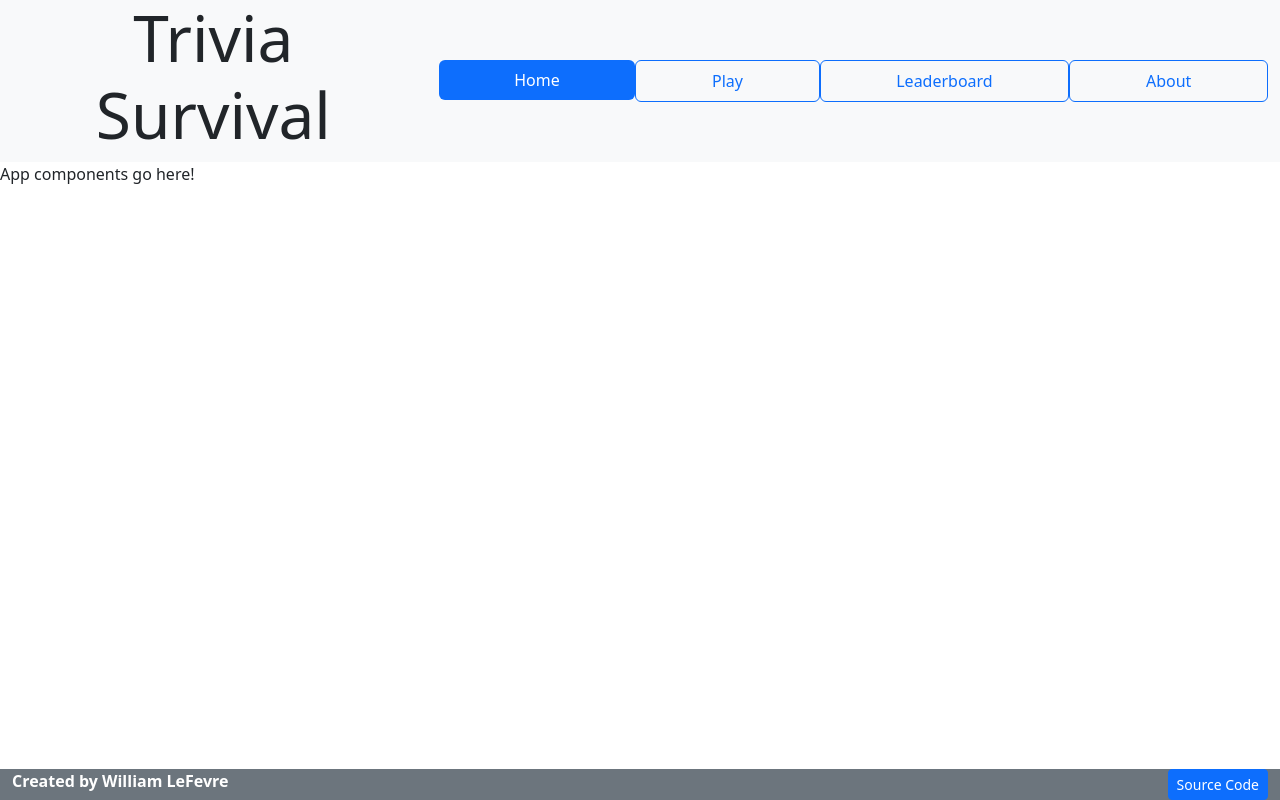
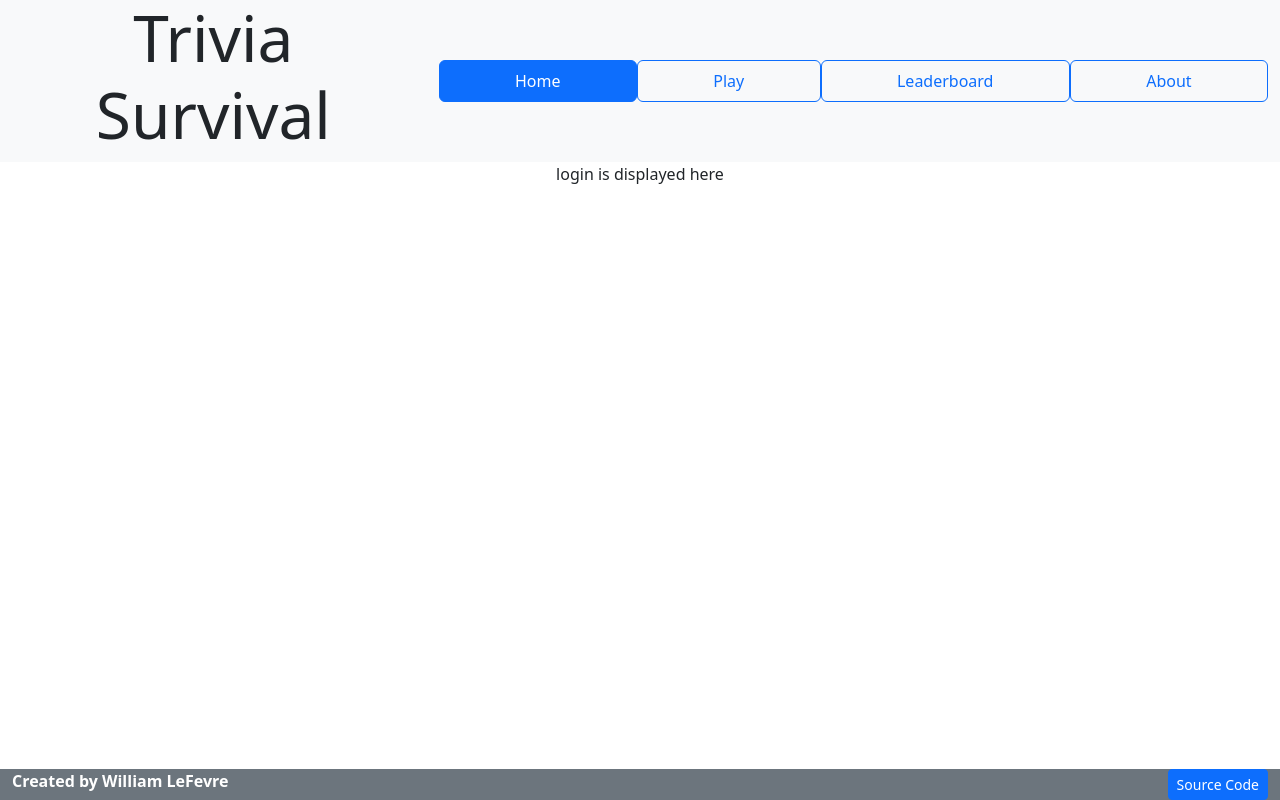
Before and after one commit to WilliamLeFevre/startup, a React (Vite) app: page / in a window 1280 px wide. Built offline with nearby package versions, Linux system fonts and the light colour scheme.

Commit message:
Set up routing in my app.jsx

```diff
--- a/src/app.jsx
+++ b/src/app.jsx
@@ -1,10 +1,15 @@
 import React from "react";
 import "bootstrap/dist/css/bootstrap.min.css";
 import "./app.css";
+import {BrowserRouter, NavLink, Route, Routes} from "react-router-dom";
+import {Login} from "./login/login";
+import {Play} from "./play/play";
+import {Leaderboard} from "./leaderboard/leaderboard";
+import {About} from "./about/about";
 
 export default function App() {
     return (
-
+        <BrowserRouter>
             <body>
                 <header>
                     <div className="container-fluid bg-light">
@@ -15,16 +20,16 @@
                             <div className="col-8">
                                 <ul className="nav nav-pills nav-fill">
                                     <li className="nav-item">
-                                    <a className="nav-link active" href="index.html">Home</a>
+                                        <NavLink className="nav-link border border-primary" to="">Home</NavLink>
                                     </li>
                                     <li className="nav-item">
-                                    <a className="nav-link border border-primary" href="play.html">Play</a>
+                                        <NavLink className="nav-link border border-primary" to="play">Play</NavLink>
                                     </li>
                                     <li className="nav-item">
-                                    <a className="nav-link border border-primary" href="leaderboard.html">Leaderboard</a>
+                                        <NavLink className="nav-link border border-primary" to="leaderboard">Leaderboard</NavLink>
                                     </li>
                                     <li className="nav-item">
-                                    <a className="nav-link border border-primary" href="about.html">About</a>
+                                        <NavLink className="nav-link border border-primary" to="about">About</NavLink>
                                     </li>
                                 </ul>
                             </div>
@@ -34,7 +39,13 @@
 
                 </header>
 
-            <main>App components go here!</main>
+                <Routes>
+                    <Route path="/" element={<Login />} exact />
+                    <Route path="/play" element={<Play />} />
+                    <Route path="/leaderboard" element={<Leaderboard />} />
+                    <Route path="/about" element={<About />} />
+                    <Route path="*" element={<NotFound />} />
+                </Routes>
 
                 <footer>
                     <div className="container-fluid fixed-bottom bg-secondary text-white">
@@ -59,6 +70,10 @@
                 integrity="sha384-kenU1KFdBIe4zVF0s0G1M5b4hcpxyD9F7jL+jjXkk+Q2h455rYXK/7HAuoJl+0I4" crossorigin="anonymous"></script>
 
             </body>
-
+        </BrowserRouter>
     )
 }
+
+function NotFound() {
+    return <main className="container-fluid bg-secondary text-center">404: Return to sender. Address unkown.</main>
+}
```
Lines whose indentation alone changed are shown as unchanged.
